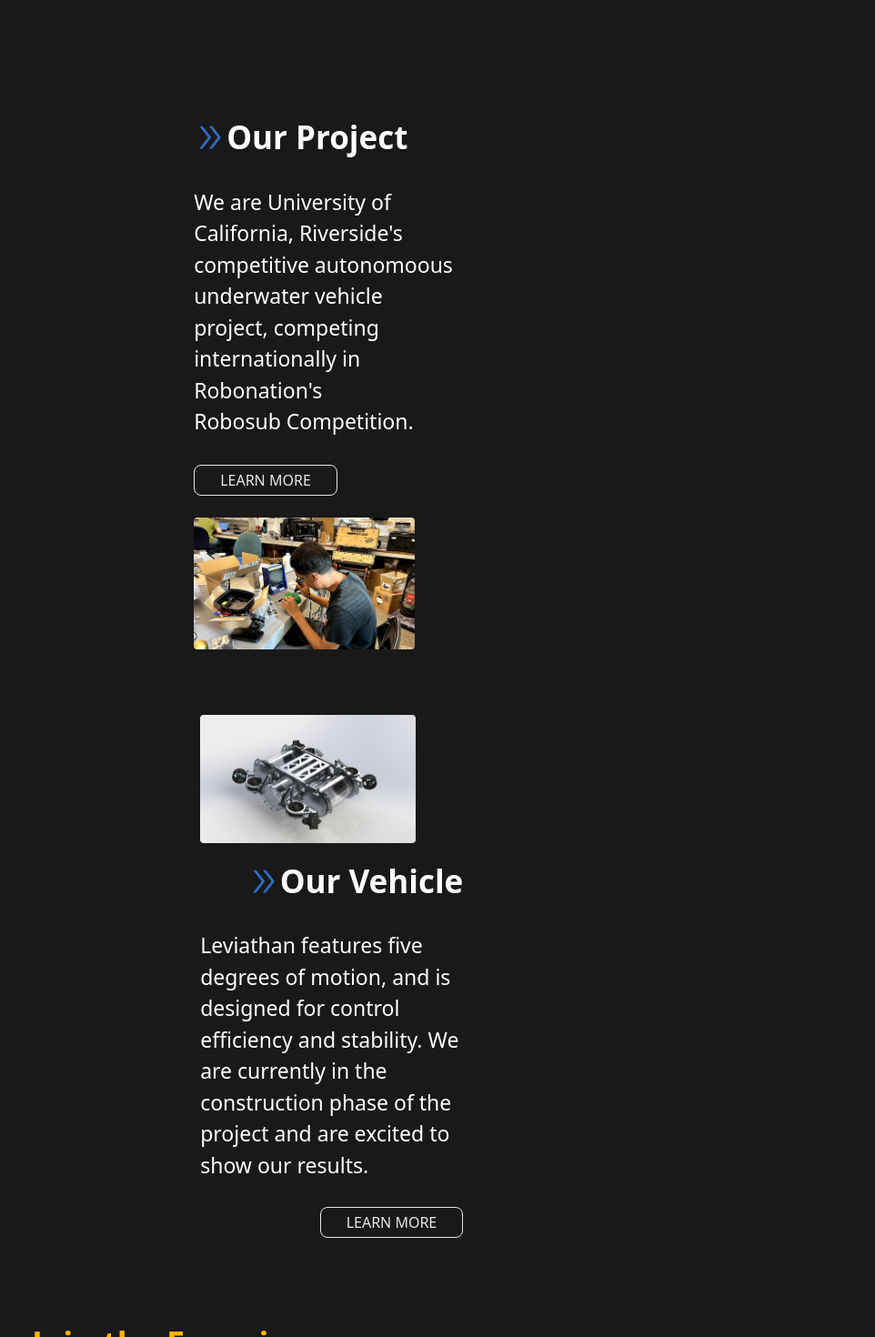
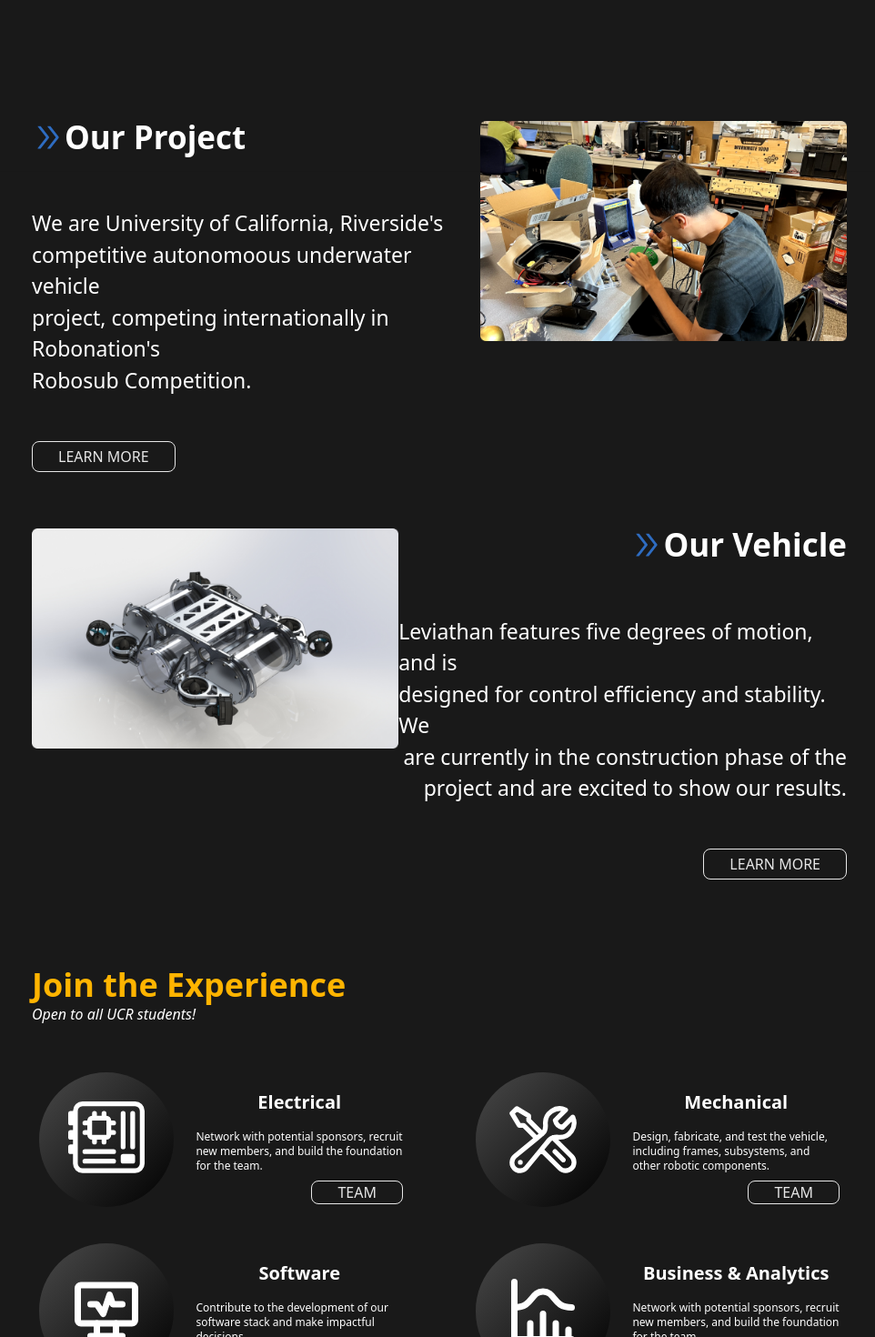
Before and after one commit to acm-ucr/robosub-website, a Next.js app: page / in a window 1280 px wide. Shown: the part 720-2190 px from the top of the page at 91% size, without its empty margins (157-1119 px from the left). Built offline with nearby package versions, Linux system fonts and the light colour scheme.

Commit message:
fix flex-col

```diff
--- a/src/components/home/InfoBox.jsx
+++ b/src/components/home/InfoBox.jsx
@@ -7,9 +7,9 @@ const format = "font-sans font-light md:text-[23px] text-[13px]";
 
 const InfoBox = () => {
   return (
-    <div className="flex flex-col items-center w-[80%]">
-      <div className="flex flex-col md:justify-between mb-[7%]">
-        <div className="flex w-full mb-6 md:w-[55%] flex-col ">
+    <div className="flex flex-col items-center w-[70%]">
+      <div className="flex flex-col md:flex-row md:justify-between mb-[7%]">
+        <div className="flex w-full mb-6 md:mb-0 md:w-[55%] flex-col ">
           <div className="flex items-center mb-6 md:mb-[12%]">
             <AiOutlineDoubleRight className=" text-robosub-blue text-2xl md:text-4xl" />
             <p className="font-bold text-xl md:text-[35px]">Our Project</p>
@@ -31,7 +31,7 @@ const InfoBox = () => {
         </div>
       </div>
 
-      <div className="flex flex-col md:justify-between">
+      <div className="flex flex-col md:flex-row md:justify-between">
         <div className="object-contain w-full mb-6 md:w-[45%]">
           <Image src={image2} alt="Vehicle Image" />
         </div>
--- a/src/components/home/JoinTeam.jsx
+++ b/src/components/home/JoinTeam.jsx
@@ -3,16 +3,16 @@ import Button from "../Button";
 
 const JoinTeam = ({ icon, title, text }) => {
   return (
-    <div className="bg-robosub-black w-[400px] items-center flex mx-10 my-5">
-      <div className="font-sans text-[84px] pb-2 aspect-square w-[45%] rounded-full flex justify-center items-center bg-gradient-to-br to-black from-robosub-dark-gray">
+    <div className="w-[300px] md:w-[400px] items-center flex md:mx-10 my-5 mx-5">
+      <div className="font-sans md:text-[84px] text-6xl aspect-square w-[45%] rounded-full flex justify-center items-center bg-gradient-to-br to-black from-robosub-dark-gray">
         {icon}
       </div>
 
-      <div className=" flex flex-col items-center leading-4 font-sans w-3/4 pl-6 pt-4">
+      <div className=" flex flex-col items-center leading-4 font-sans md:w-3/4 w-4/5 pl-6 pt-4">
         <p className="font-bold text-xl">{title}</p>
 
         <p className="pt-4 pb-2 font-light leading-4 text-xs">{text}</p>
-        <div className="w-full flex justify-end">
+        <div className="w-full flex justify-end pr-2 md:pr-0">
           <Button link="/join" text="TEAM" />
         </div>
       </div>
--- a/src/components/home/JoinTeams.jsx
+++ b/src/components/home/JoinTeams.jsx
@@ -3,7 +3,7 @@ import JoinTeam from "./JoinTeam";
 
 const JoinTeams = () => {
   return (
-    <div className="grid grid-cols-1 md:grid-cols-2">
+    <div className="grid grid-cols-1 md:grid-cols-2 mb-[15%]">
       {joinTeam.map((item, index) => (
         <JoinTeam
           key={index}
```
